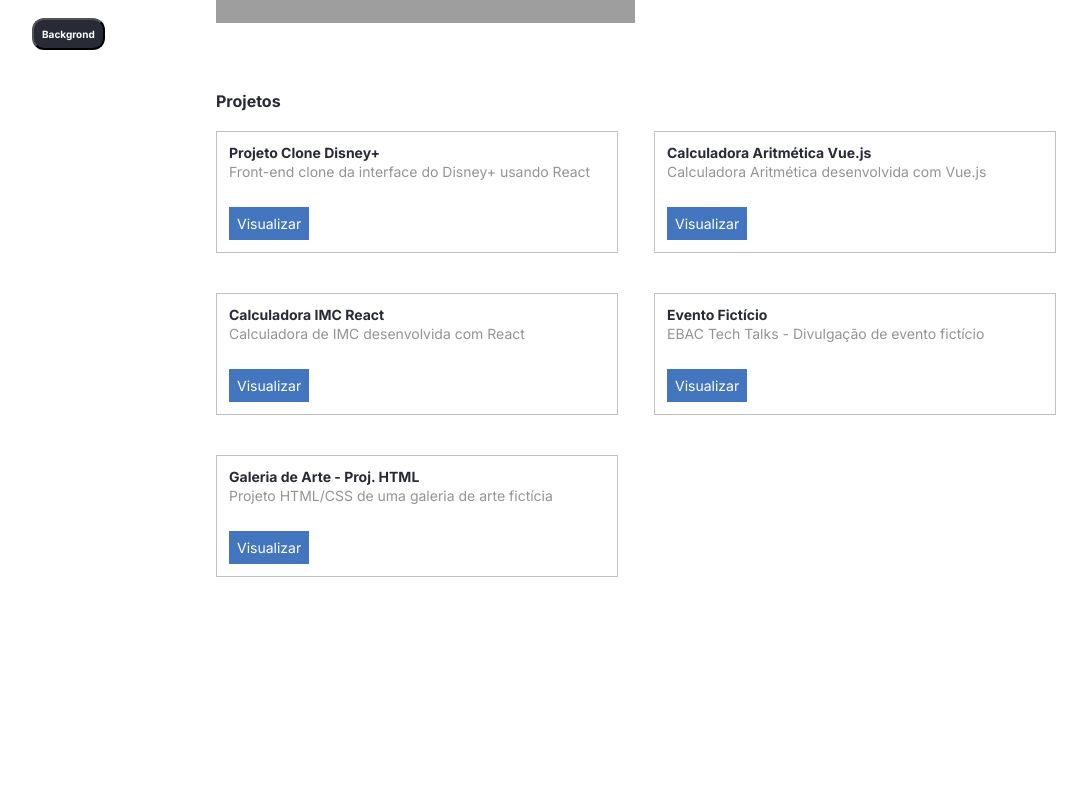
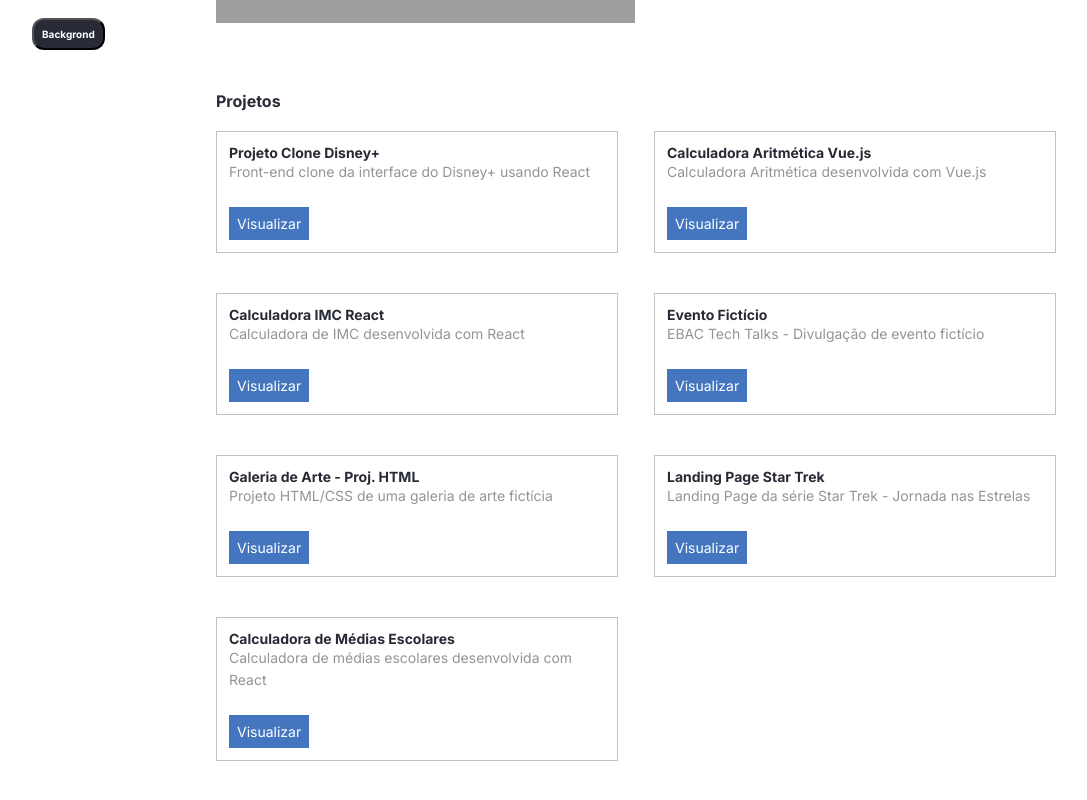
Before and after one commit to viniciussilva2504/portfolio, a React (Create React App) app: page / in a window 1280 px wide. Shown: the part 374-1174 px from the top of the page, without its empty margins (96-1183 px from the left). Before the commit the page ends 1031 px from the top, so only its background shows below. Built offline with nearby package versions, Linux system fonts and the light colour scheme; grey boxes are pictures that could not be loaded.

Commit message:
inclusão de projeto

```diff
--- a/src/components/Projeto/index.tsx
+++ b/src/components/Projeto/index.tsx
@@ -53,6 +53,23 @@ export const CalculadoraImcReact = () => {
     </Card>
   )
 }
+export const CalculadoraMediasEscolares = () => {
+  return (
+    <Card>
+      <Title>Calculadora de Médias Escolares</Title>
+      <Paragrafo tipo="secundario">
+        Calculadora de médias escolares desenvolvida com React
+      </Paragrafo>
+      <LinkBotao
+        href="https://calculadora-medias-proj.vercel.app/"
+        target="_blank"
+        rel="noopener noreferrer"
+      >
+        Visualizar
+      </LinkBotao>
+    </Card>
+  )
+}
 export const EbacTechTalks = () => {
   return (
     <Card>
@@ -87,3 +104,20 @@ export const MktGaleria = () => {
     </Card>
   )
 }
+export const LandingPageStarTrek = () => {
+  return (
+    <Card>
+      <Title>Landing Page Star Trek</Title>
+      <Paragrafo tipo="secundario">
+        Landing Page da série Star Trek - Jornada nas Estrelas
+      </Paragrafo>
+      <LinkBotao
+        href="https://landing-star-trek.vercel.app//"
+        target="_blank"
+        rel="noopener noreferrer"
+      >
+        Visualizar
+      </LinkBotao>
+    </Card>
+  )
+}
--- a/src/components/title/styles.ts
+++ b/src/components/title/styles.ts
@@ -1,6 +1,6 @@
 import { JSX } from 'react/jsx-runtime'
 import styled from 'styled-components'
-import { Props } from './index'
+import { Props } from '.'
 
 import React from 'react'
 
--- a/src/containers/Projetos/index.tsx
+++ b/src/containers/Projetos/index.tsx
@@ -1,7 +1,9 @@
 import {
   CalculadoraAritmetica,
   CalculadoraImcReact,
+  CalculadoraMediasEscolares,
   EbacTechTalks,
+  LandingPageStarTrek,
   MktGaleria,
   ProjetoDisneyPlus
 } from '../../components/Projeto'
@@ -29,6 +31,12 @@ const projetos = () => (
       <li>
         <MktGaleria />
       </li>
+      <li>
+        <LandingPageStarTrek />
+      </li>
+      <li>
+        <CalculadoraMediasEscolares />
+      </li>
     </Lista>
   </section>
 )
--- a/src/containers/Projetos/styles.ts
+++ b/src/containers/Projetos/styles.ts
@@ -6,7 +6,7 @@ export const Lista = styled.ul`
   column-gap: 36px;
   row-gap: 40px;
 
-  @media (max-widht: 768px) {
+  @media (max-width: 768px) {
     grid-template-columns: 1fr;
     column-gap: 0;
     row-gap: 16px;
--- a/src/containers/Sidebar/styles.ts
+++ b/src/containers/Sidebar/styles.ts
@@ -23,6 +23,5 @@ export const SidebarContainer = styled.div`
   @media (max-width: 768px) {
     margin-bottom: 40px;
     text-align: center;
-    }
   }
 `
--- a/src/styles.ts
+++ b/src/styles.ts
@@ -1,4 +1,5 @@
 import styled, { createGlobalStyle } from 'styled-components'
+
 import { theme } from './themes/dark'
 
 const EstiloGlobal = createGlobalStyle`
@@ -7,9 +8,6 @@ const EstiloGlobal = createGlobalStyle`
       padding: 0;
       font-family: 'Inter', sans-serif;
       list-style: none;
-  @media (max-width: 768px) {
-      padding-top: 16px;
-    }
   }
 
   body {
@@ -31,9 +29,10 @@ export const Container = styled.div`
   margin: 0 auto;
   display: grid;
   grid-template-columns: 128px auto;
-  column-gap: 56px; // Espaçamento entre colunas
+  column-gap: 56px;
 
-  img {
-    max-width: 100%;
+  @media (max-width: 768px) {
+    max-width: 80%;
+    display: block;
   }
 `
```
Lines whose indentation alone changed are shown as unchanged.
